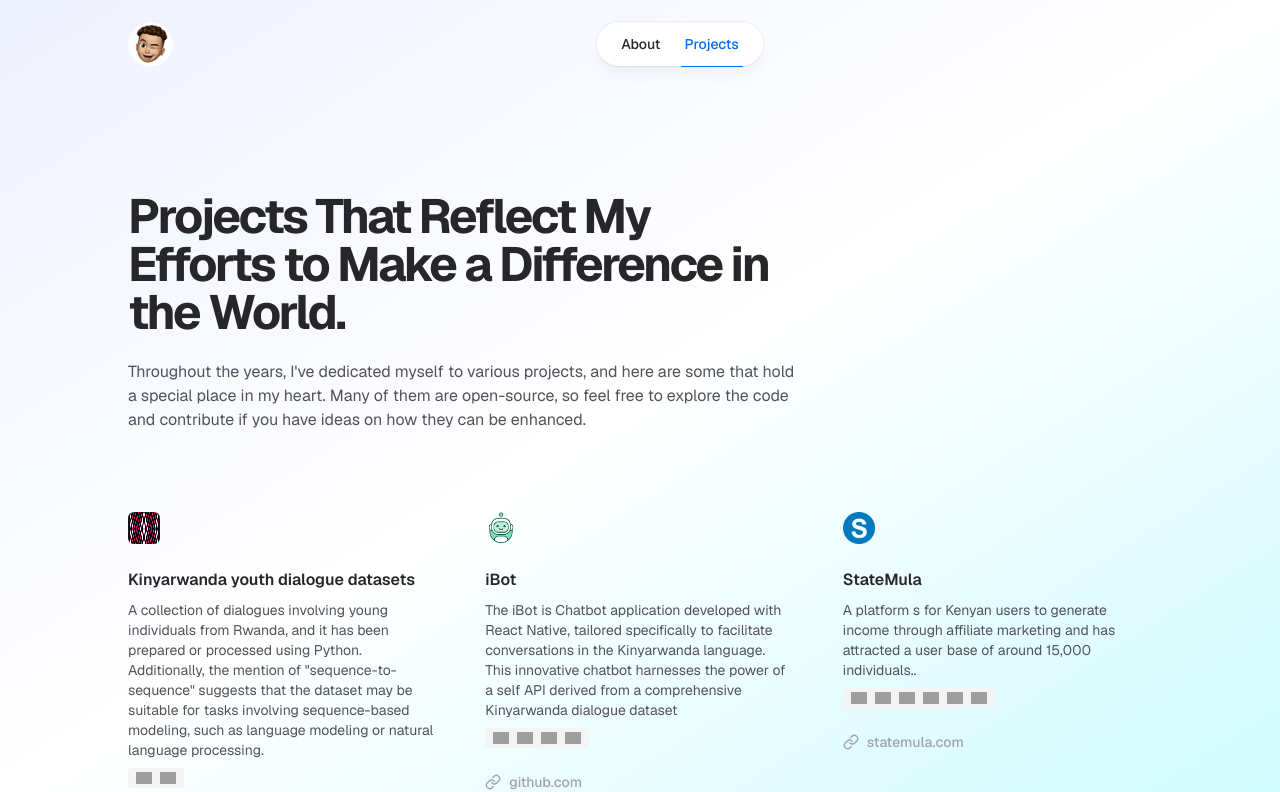
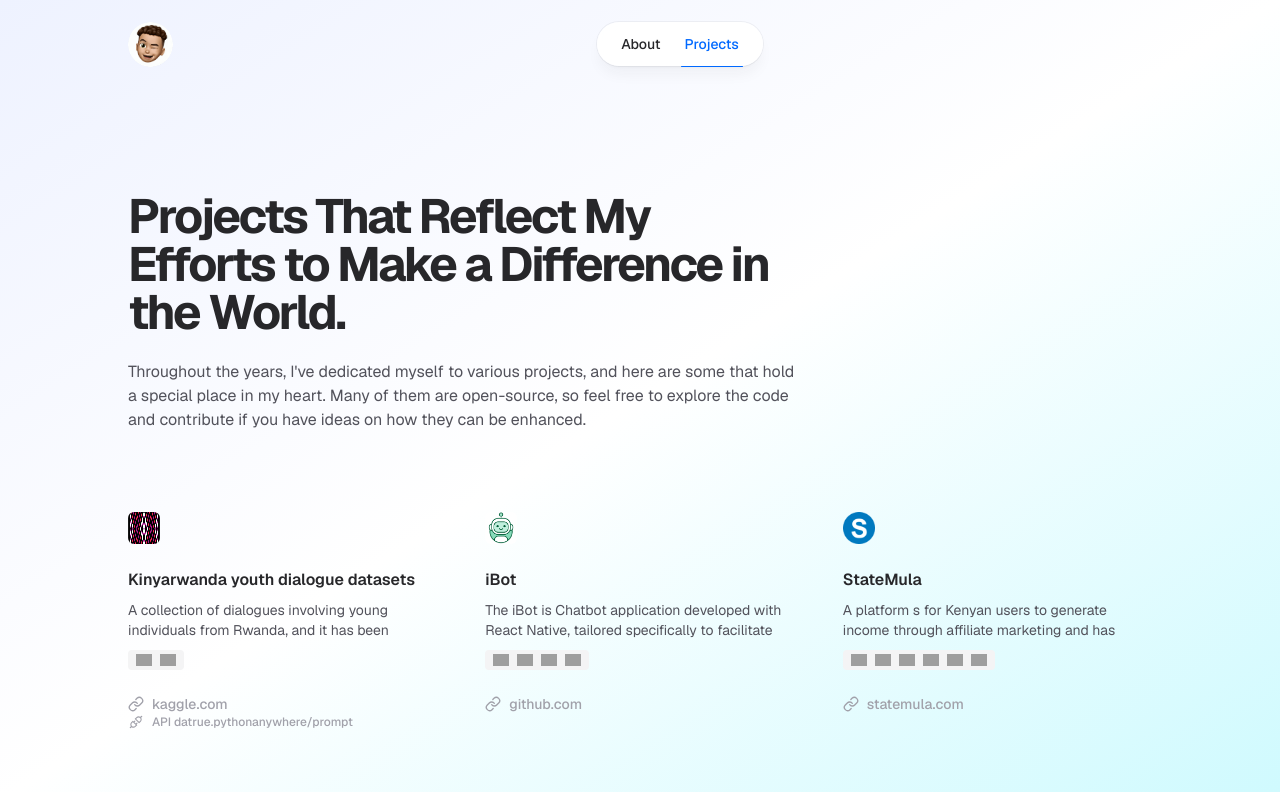
Before and after one commit to iranzithierry/portfolio, a Next.js app: page /projects in a window 1280 px wide. Shown: the top 792 px of the page. Built offline with nearby package versions, Linux system fonts and the light colour scheme; grey boxes are pictures that could not be loaded.

Commit message:
animationa and dark mode removal

```diff
--- a/app/globals.css
+++ b/app/globals.css
@@ -37,7 +37,7 @@
     --radius: 0.5rem;
   }
 
-  .dark {
+  /* .dark {
     --background: 240 10% 3.9%;
     --foreground: 0 0% 98%;
 
@@ -67,7 +67,7 @@
     --danger-foreground: 0 85.7% 97.3%;
 
     --ring: 215.29,100%,50%;
-  }
+  } */
 }
 
 @layer base {
--- a/app/projects/page.tsx
+++ b/app/projects/page.tsx
@@ -86,7 +86,7 @@ export default function Projects() {
                 <ul role="list" className="grid grid-cols-1 gap-x-12 gap-y-16 sm:grid-cols-2 lg:grid-cols-3">
                     {projects.map((project, index) => {
                         return (
-                            <li key={index} className="group relative flex flex-col items-start">
+                            <li key={index} className="group/box  transition-all ease-in-out duration-100 relative flex flex-col items-start">
                                 <Image
                                     width={100}
                                     height={100}
@@ -98,15 +98,14 @@ export default function Projects() {
                                     className="h-8 w-8 relative z-10 rounded-md"
                                 />
                                 <h2 className="mt-6 text-base font-semibold text-zinc-800">
-                                    <div
-                                        className="absolute -inset-y-6 -inset-x-4 z-0 scale-95 bg-zinc-50 opacity-0 transition group-hover:scale-100 group-hover:opacity-100 sm:-inset-x-6 sm:rounded-2xl">
+                                    <div className="group absolute -inset-y-6 -inset-x-4 z-0 scale-95 bg-gray-100 opacity-0 transition group-hover:scale-100 group-hover:opacity-100 sm:-inset-x-6 sm:rounded-2xl">
                                     </div>
                                     <a target="_blank" rel="noreferrer noopener" href={project.websiteUrl}>
                                         <span className="absolute -inset-y-6 -inset-x-4 z-20 sm:-inset-x-6 sm:rounded-2xl"></span>
                                         <span className="relative z-10">{project.name}</span>
                                     </a>
                                 </h2>
-                                <p className="relative z-10 mt-2 text-sm text-zinc-600">{project.description}</p>
+                                <p className="relative group-hover/box:line-clamp-none group-hover/box:max-h-[40em] line-clamp-3  max-h-[3em] z-10 mt-2 text-sm text-zinc-600 transition-all ease-in-out duration-100">{project.description}</p>
                                 <span className="bg-zinc-100 rounded flex gap-2 px-2 py-1 z-10 mt-2 text-sm text-zinc-600">
                                     {project.techStacks.map((name, techIndex) => (
                                         <DynamicImage
```
